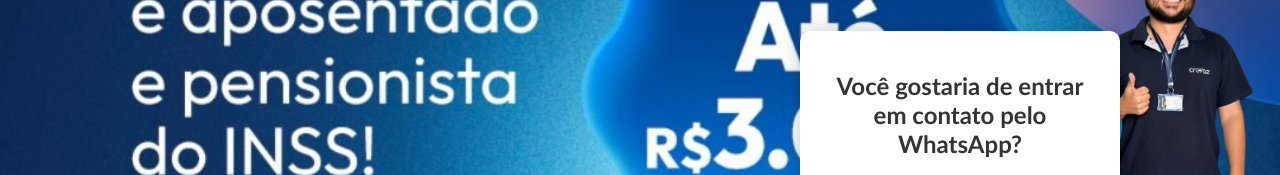
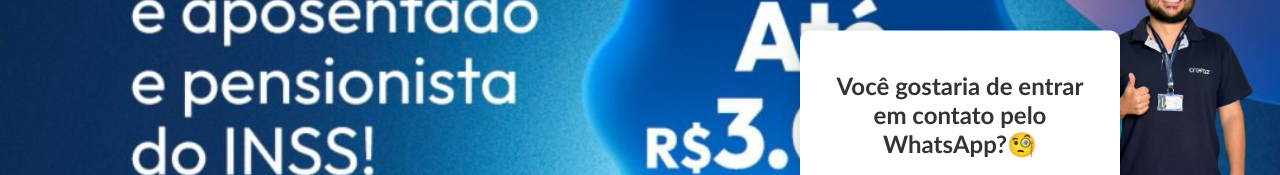
Before and after one commit to amapa1422/crefaz-celular, a plain HTML site: page index.html in a window 1280 px wide. Both pictures are taken after a click on the picture 1180 px from the left and 416 px from the top of the page. Shown: the part 268-443 px from the top of the page. Drawn offline with Linux system fonts and the light colour scheme.

Commit message:
Update index.html

```diff
--- a/index.html
+++ b/index.html
@@ -15,7 +15,7 @@
 
     <!-- Caixa de diálogo -->
     <div id="dialog-box" class="hidden">
-        <h2>Você gostaria de entrar em contato pelo WhatsApp?</h2>
+        <h2>Você gostaria de entrar em contato pelo WhatsApp?🧐</h2>
         <div class="buttons">
             <button id="yes-button">Sim</button>
             <button id="no-button">Não</button>
```
